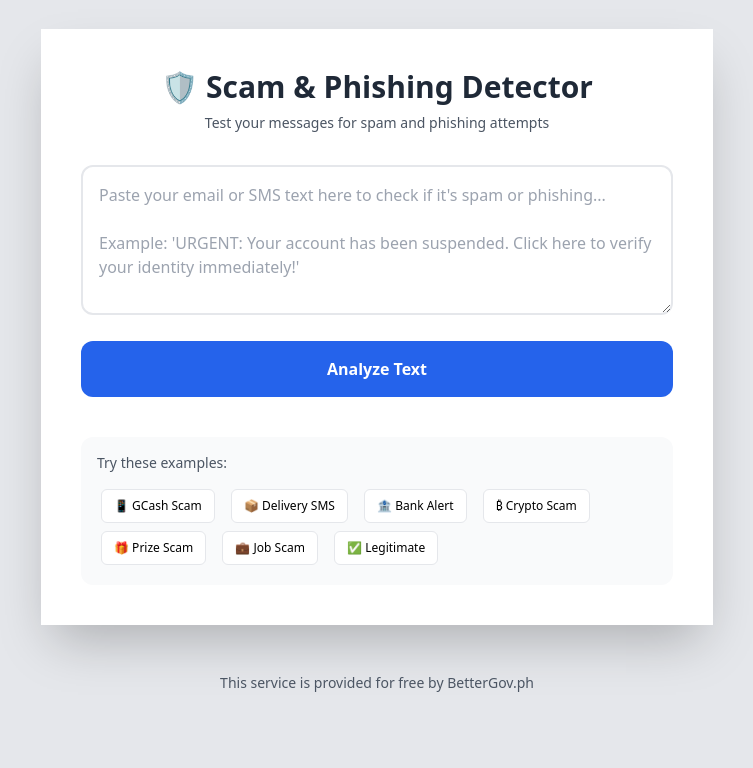
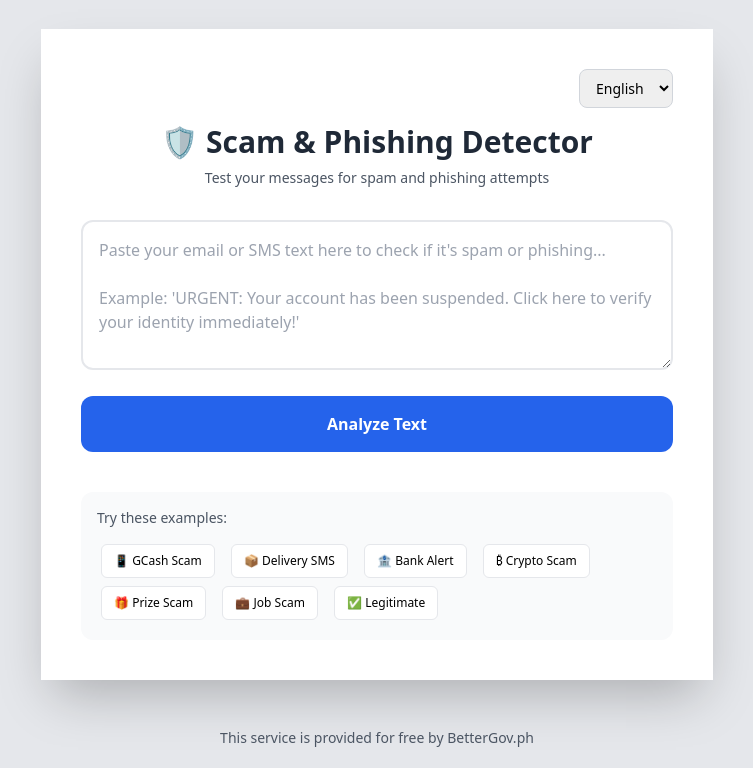
Before and after one commit to bettergovph/scamcheck, a website: page index.html in a window 1280 px wide. Shown: the part 87-855 px from the top of the page, without its empty margins (263-1016 px from the left). Before the commit the page ends 800 px from the top, so only its background shows below. Drawn offline with nearby package versions, Linux system fonts and the light colour scheme; files whose address does not match are found by name.

Commit message:
feat: add English/Filipino language support

```diff
--- a/index.html
+++ b/index.html
@@ -110,15 +110,27 @@
   </a>
   <div class="bg-white shadow-2xl max-w-2xl w-full px-2 md:px-10 py-4 md:py-10">
 
-    <h1 class="text-3xl font-bold text-gray-800 mb-2 text-center">🛡️ Scam & Phishing Detector</h1>
-    <p class="text-sm text-gray-600 mb-8 text-center">Test your messages for spam and phishing attempts</p>
+    <!-- Language Selector -->
+    <div class="mb-4 flex justify-end">
+      <select id="languageSelect"
+        class="px-3 py-2 border border-gray-300 rounded-lg text-sm focus:outline-none focus:ring-2 focus:ring-indigo-500"
+        onchange="changeLanguage(this.value)">
+        <option value="en">English</option>
+        <option value="tl">Filipino</option>
+      </select>
+    </div>
+
+    <h1 class="text-3xl font-bold text-gray-800 mb-2 text-center" data-i18n="title">🛡️ Scam & Phishing Detector</h1>
+    <p class="text-sm text-gray-600 mb-8 text-center" data-i18n="subtitle">Test your messages for spam and phishing attempts</p>
 
     <textarea id="textInput"
       class="w-full min-h-[150px] p-4 border-2 border-gray-200 rounded-xl text-base resize-y transition-colors focus:outline-none focus:border-indigo-500"
+      data-i18n-placeholder="placeholder"
       placeholder="Paste your email or SMS text here to check if it's spam or phishing...&#10;&#10;Example: 'URGENT: Your account has been suspended. Click here to verify your identity immediately!'"></textarea>
 
     <button id="checkButton" onclick="checkText()"
-      class="w-full py-4 mt-5 bg-blue-600 text-white rounded-xl text-base font-semibold cursor-pointer transition-all hover:-translate-y-0.5 hover:shadow-lg hover:shadow-indigo-500/40 active:translate-y-0 disabled:opacity-60 disabled:cursor-not-allowed disabled:transform-none">
+      class="w-full py-4 mt-5 bg-blue-600 text-white rounded-xl text-base font-semibold cursor-pointer transition-all hover:-translate-y-0.5 hover:shadow-lg hover:shadow-indigo-500/40 active:translate-y-0 disabled:opacity-60 disabled:cursor-not-allowed disabled:transform-none"
+      data-i18n="analyzeButton">
       Analyze Text
     </button>
 
@@ -129,37 +141,114 @@
     <div id="result" class="hidden mt-8 p-5 rounded-xl"></div>
 
     <div class="mt-5 p-4 bg-gray-50 rounded-xl">
-      <h3 class="text-sm font-medium mb-3 text-gray-600">Try these examples:</h3>
+      <h3 class="text-sm font-medium mb-3 text-gray-600" data-i18n="examplesTitle">Try these examples:</h3>
       <button
         class="inline-block py-2 px-3 m-1 mr-2 bg-white border border-gray-200 rounded-md text-xs cursor-pointer transition-all hover:bg-indigo-500 hover:text-white hover:border-indigo-500 text-black"
-        onclick="setExample(0)">📱 GCash Scam</button>
+        onclick="setExample(0)">📱 <span data-i18n="example1">GCash Scam</span></button>
       <button
         class="inline-block py-2 px-3 m-1 mr-2 bg-white border border-gray-200 rounded-md text-xs cursor-pointer transition-all hover:bg-indigo-500 hover:text-white hover:border-indigo-500 text-black"
-        onclick="setExample(1)">📦 Delivery SMS</button>
+        onclick="setExample(1)">📦 <span data-i18n="example2">Delivery SMS</span></button>
       <button
         class="inline-block py-2 px-3 m-1 mr-2 bg-white border border-gray-200 rounded-md text-xs cursor-pointer transition-all hover:bg-indigo-500 hover:text-white hover:border-indigo-500 text-black"
-        onclick="setExample(2)">🏦 Bank Alert</button>
+        onclick="setExample(2)">🏦 <span data-i18n="example3">Bank Alert</span></button>
       <button
         class="inline-block py-2 px-3 m-1 mr-2 bg-white border border-gray-200 rounded-md text-xs cursor-pointer transition-all hover:bg-indigo-500 hover:text-white hover:border-indigo-500 text-black"
-        onclick="setExample(3)">₿ Crypto Scam</button>
+        onclick="setExample(3)">₿ <span data-i18n="example4">Crypto Scam</span></button>
       <button
         class="inline-block py-2 px-3 m-1 mr-2 bg-white border border-gray-200 rounded-md text-xs cursor-pointer transition-all hover:bg-indigo-500 hover:text-white hover:border-indigo-500 text-black"
-        onclick="setExample(4)">🎁 Prize Scam</button>
+        onclick="setExample(4)">🎁 <span data-i18n="example5">Prize Scam</span></button>
       <button
         class="inline-block py-2 px-3 m-1 mr-2 bg-white border border-gray-200 rounded-md text-xs cursor-pointer transition-all hover:bg-indigo-500 hover:text-white hover:border-indigo-500 text-black"
-        onclick="setExample(5)">💼 Job Scam</button>
+        onclick="setExample(5)">💼 <span data-i18n="example6">Job Scam</span></button>
       <button
         class="inline-block py-2 px-3 m-1 mr-2 bg-white border border-gray-200 rounded-md text-xs cursor-pointer transition-all hover:bg-indigo-500 hover:text-white hover:border-indigo-500 text-black"
-        onclick="setExample(6)">✅ Legitimate</button>
+        onclick="setExample(6)">✅ <span data-i18n="example7">Legitimate</span></button>
     </div>
   </div>
 
   <div class="text-gray-600 text-sm mt-4">
-    <p>This service is provided for free by <a href="https://bettergov.ph" target="_blank"
+    <p data-i18n="footer">This service is provided for free by <a href="https://bettergov.ph" target="_blank"
         rel="noopener noreferrer">BetterGov.ph</a></p>
   </div>
 
   <script>
+    // Translations
+    const translations = {
+      en: {
+        title: "🛡️ Scam & Phishing Detector",
+        subtitle: "Test your messages for spam and phishing attempts",
+        placeholder: "Paste your email or SMS text here to check if it's spam or phishing...\n\nExample: 'URGENT: Your account has been suspended. Click here to verify your identity immediately!'",
+        analyzeButton: "Analyze Text",
+        examplesTitle: "Try these examples:",
+        example1: "GCash Scam",
+        example2: "Delivery SMS",
+        example3: "Bank Alert",
+        example4: "Crypto Scam",
+        example5: "Prize Scam",
+        example6: "Job Scam",
+        example7: "Legitimate",
+        footer: "This service is provided for free by BetterGov.ph",
+        analyzing: "Analyzing...",
+        confidence: "Confidence",
+        enterText: "Please enter some text to analyze",
+        completeCaptcha: "Please complete the CAPTCHA verification"
+      },
+      tl: {
+        title: "🛡️ Detektor ng Scam at Phishing",
+        subtitle: "Suriin ang inyong mensahe para sa spam at phishing",
+        placeholder: "I-paste dito ang iyong email o SMS upang suriin kung ito ay spam o phishing...\n\nHalimbawa: 'MADALIANG PABATID: Ang iyong account ay nasuspinde. I-click dito upang agad na patunayan ang iyong pagkakakilanlan!'",
+        analyzeButton: "Suriin ang Teksto",
+        examplesTitle: "Subukan ang mga ito:",
+        example1: "GCash Scam",
+        example2: "Delivery SMS",
+        example3: "Bank Alert",
+        example4: "Crypto Scam",
+        example5: "Prize Scam",
+        example6: "Job Scam",
+        example7: "Lehitimo",
+        footer: "Ang serbisyong ito ay libre mula sa BetterGov.ph",
+        analyzing: "Sinusuri...",
+        confidence: "Katiyakan",
+        enterText: "Mangyaring maglagay ng teksto",
+        completeCaptcha: "Mangyaring kumpletuhin ang CAPTCHA verification"
+      }
+    };
+
+    // Language state
+    let currentLang = localStorage.getItem('preferredLanguage') || 'en';
+
+    // Language functions
+    function changeLanguage(lang) {
+      currentLang = lang;
+      localStorage.setItem('preferredLanguage', lang);
+      updateUILanguage();
+    }
+
+    function updateUILanguage() {
+      const t = translations[currentLang] || translations.en;
+
+      // Update all elements with data-i18n attribute
+      document.querySelectorAll('[data-i18n]').forEach(elem => {
+        const key = elem.getAttribute('data-i18n');
+        if (t[key]) {
+          if (key === 'footer') {
+            elem.innerHTML = t[key];
+          } else {
+            elem.textContent = t[key];
+          }
+        }
+      });
+
+      // Update placeholder
+      const textInput = document.getElementById('textInput');
+      if (textInput && t.placeholder) {
+        textInput.placeholder = t.placeholder;
+      }
+
+      // Update language selector
+      document.getElementById('languageSelect').value = currentLang;
+    }
+
     // Worker URL automatically uses the same origin (works for both dev and production)
     const WORKER_URL = window.location.origin;
 
@@ -183,6 +272,9 @@
 
     // Check if already verified and hide CAPTCHA
     window.addEventListener('load', () => {
+      // Initialize language
+      updateUILanguage();
+
       if (isSessionVerified) {
         const captchaContainer = document.querySelector('.captcha-container');
         if (captchaContainer) {
@@ -226,6 +318,7 @@
     }
 
     async function checkText() {
+      const t = translations[currentLang] || translations.en;
       const textInput = document.getElementById('textInput');
       const checkButton = document.getElementById('checkButton');
       const resultDiv = document.getElementById('result');
@@ -233,19 +326,19 @@
       const text = textInput.value.trim();
 
       if (!text) {
-        alert('Please enter some text to analyze');
+        alert(t.enterText);
         return;
       }
 
       // Only require CAPTCHA for first request in session
       if (!isSessionVerified && !turnstileToken) {
-        alert('Please complete the CAPTCHA verification');
+        alert(t.completeCaptcha);
         return;
       }
 
       // Disable button and show loading
       checkButton.disabled = true;
-      checkButton.textContent = 'Analyzing...';
+      checkButton.textContent = t.analyzing;
       resultDiv.classList.remove('show');
 
       try {
@@ -274,17 +367,15 @@
         resultDiv.innerHTML = `
                     <div class="text-lg font-semibold mb-4">❌ Error</div>
                     <div class="text-sm">${error.message}</div>
-                    <div class="text-sm mt-2">
-                        <strong>Note:</strong> Make sure to update the WORKER_URL in the HTML file with your actual Cloudflare Worker URL.
-                    </div>
                 `;
       } finally {
         checkButton.disabled = false;
-        checkButton.textContent = 'Analyze Text';
+        checkButton.textContent = t.analyzeButton;
       }
     }
 
     function displayResult(data) {
+      const t = translations[currentLang] || translations.en;
       const resultDiv = document.getElementById('result');
       const interpretation = data.interpretation;
       const predictions = data.predictions;
@@ -305,7 +396,7 @@
       resultDiv.innerHTML = `
                 <div class="text-lg font-semibold mb-4">${interpretation.message}</div>
                 <div class="text-sm text-gray-600">
-                    <strong>Confidence:</strong> ${interpretation.confidence.toUpperCase()} (${interpretation.confidenceScore})
+                    <strong>${t.confidence}:</strong> ${interpretation.confidence.toUpperCase()} (${interpretation.confidenceScore})
                 </div>
 
             `;
```
